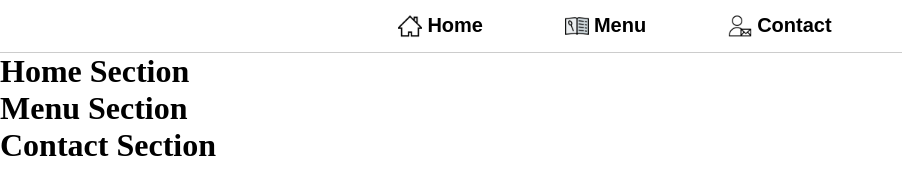
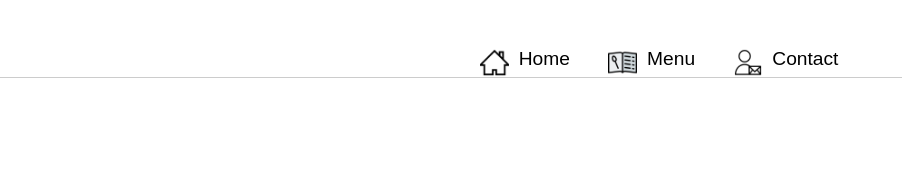
Before and after one commit to R1pp3l/Restaurant-Page, a website built with Vite: page index.html in a window 1280 px wide. Shown: the whole page, without its empty margins (0-902 px from the left). Built offline with nearby package versions, Linux system fonts and the light colour scheme.

Commit message:
add approriate color

```diff
--- a/style.css
+++ b/style.css
@@ -3,33 +3,44 @@
   margin: 0;
 }
 
-.hero {
-  width: 80%;
-  height: 450px;
-  position: relative;
-  margin: 100px auto;
+.mainContent {
+  display: flex;
+  text-align: center;
+  justify-content: center;
+  flex-direction: column;
+}
+
+.tab {
+  overflow: hidden;
+  border: 1px solid #ccc;
+  background-color: #f1f1f1;
 }
 
 .btn-box {
   display: flex;
+  justify-content: center;
+  margin-top: 3em;
   border-bottom: 1px solid #ccc;
-  justify-content: center;
 }
 
-.btn-box button {
+.tablinks {
   display: inline-flex;
-  background: transparent;
   border: none;
-  outline: none;
-  cursor: pointer;
-  padding: 14px 16px;
-  margin-right: 50px;
-  font-size: 20px;
-  font-weight: bold;
+  margin-left: 2em;
+  background-color: inherit;
+  font-size: 1.2rem;
 }
 
+.tablinks:hover {
+  color: red;
+}
+.tabContent {
+  display: none;
+  padding: 6px 12px;
+  border-top: none;
+}
 .icons {
-  margin-right: 5px;
-  width: 1.2em;
+  margin-right: 10px;
+  width: 1.5em;
   height: auto;
 }
```
